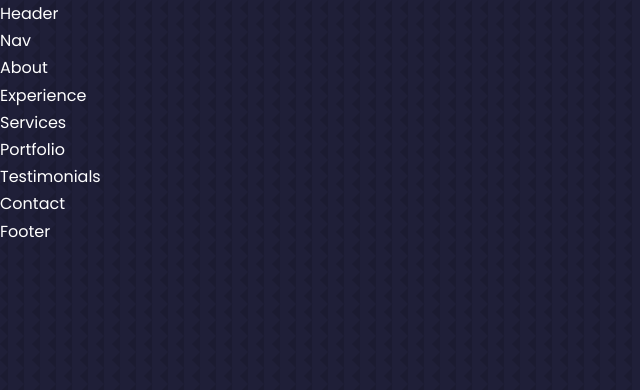
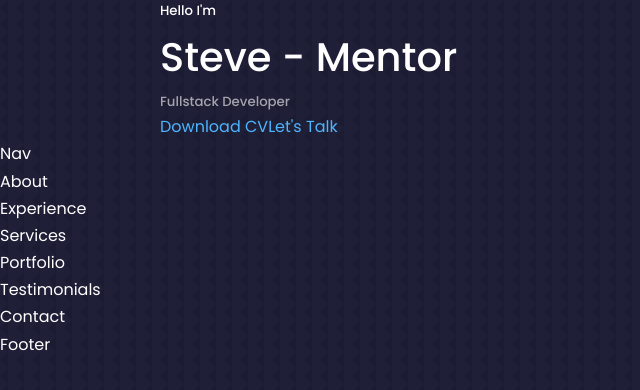
Before and after one commit to szrokmn/my_portfolio-react, a React (Create React App) app: page / in a window 1280 px wide. Shown: the top 390 px of the page, without its empty margins (0-640 px from the left). Built offline with nearby package versions, Linux system fonts and the light colour scheme; a web font is replaced by a local one.

Commit message:
CTA import

```diff
--- /dev/null
+++ b/src/components/header/CTA.jsx
@@ -0,0 +1,15 @@
+import React from 'react'
+import CV from '../../assets/cv.pdf'
+
+
+const CTA = () => {
+  return (
+    <div className="cta">
+        <a href={CV} download>Download CV</a>
+        <a href="#contact">Let's Talk</a>
+
+    </div>
+  )
+}
+
+export default CTA
--- a/src/components/header/Header.jsx
+++ b/src/components/header/Header.jsx
@@ -1,9 +1,16 @@
 import React from 'react'
 import "./Header.css"
+import CTA from './CTA';
+
 const Header = () => {
   return (
     <div>
-      Header
+      <div className="container header__container">
+        <h5>Hello I'm</h5>
+        <h1>Steve - Mentor</h1>
+        <h5 className="text-light">Fullstack Developer</h5>
+        <CTA />
+      </div>
     </div>
   )
 }
```
